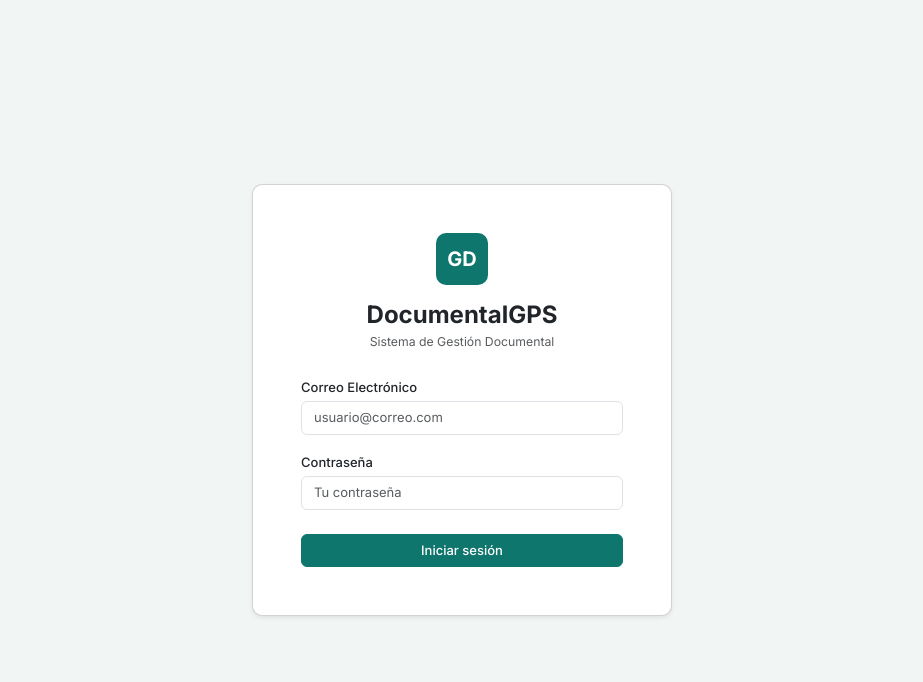
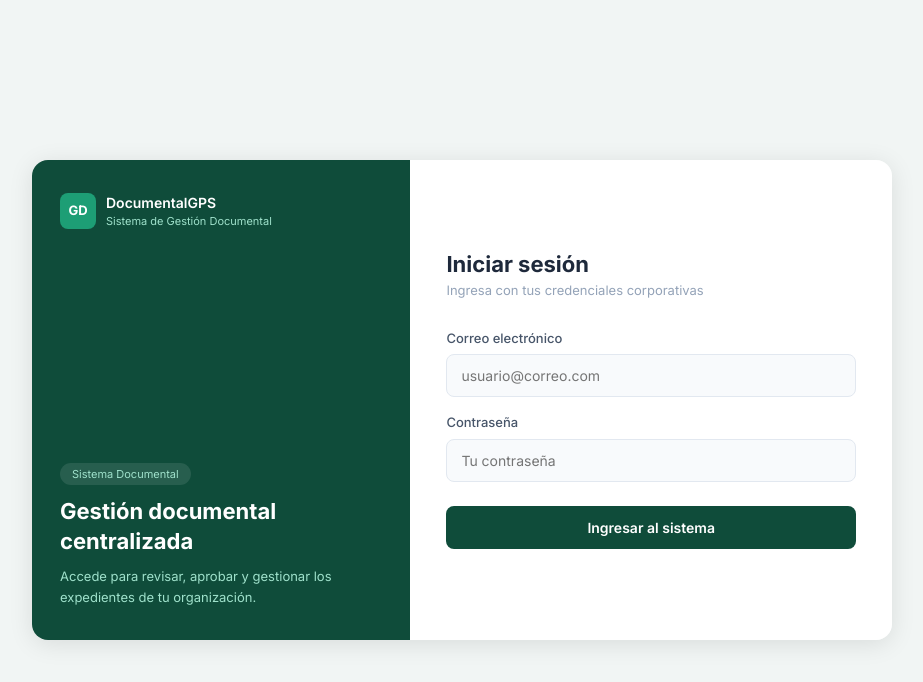
Before and after one commit to mmatus0/documentalGPS, a React (Create React App) app in the folder frontend/: page / in a window 1280 px wide. Shown: the top 682 px of the page, without its empty margins (178-1101 px from the left). Built offline with nearby package versions, Linux system fonts and the light colour scheme; no server answers.

Commit message:
Incorporación de nuevo Login

```diff
--- a/frontend/src/components/Login.js
+++ b/frontend/src/components/Login.js
@@ -5,6 +5,7 @@ const Login = ({ onLogin }) => {
     const [formData, setFormData] = useState({ correo: '', contrasenia: '' });
     const [error, setError] = useState('');
     const [cargando, setCargando] = useState(false);
+    const [mostrarPass, setMostrarPass] = useState(false);
 
     const handleChange = (e) => {
         setFormData({ ...formData, [e.target.name]: e.target.value });
@@ -24,7 +25,7 @@ const Login = ({ onLogin }) => {
             localStorage.setItem('token', token);
             localStorage.setItem('usuario', JSON.stringify(usuario));
             onLogin(usuario);
-        } catch (error) {
+        } catch {
             setError('Correo o contraseña incorrectos');
         } finally {
             setCargando(false);
@@ -32,55 +33,178 @@ const Login = ({ onLogin }) => {
     };
 
     return (
-        <div className="login-wrapper">
-            <div className="card shadow-sm" style={{ width: '100%', maxWidth: 420 }}>
-                <div className="card-body p-5">
-
-                    {/* Brand */}
-                    <div className="text-center mb-4">
-                        <div className="login-brand-mark">GD</div>
-                        <h1 className="h4 fw-bold mb-1">DocumentalGPS</h1>
-                        <p className="text-muted small">Sistema de Gestión Documental</p>
+        <div style={{
+            minHeight: '100vh',
+            background: '#f1f5f4',
+            display: 'flex',
+            alignItems: 'center',
+            justifyContent: 'center',
+            padding: '20px',
+            fontFamily: "'Inter', system-ui, sans-serif",
+        }}>
+            <div style={{
+                display: 'flex',
+                width: '100%',
+                maxWidth: 860,
+                borderRadius: 16,
+                overflow: 'hidden',
+                boxShadow: '0 4px 24px rgba(0,0,0,0.10)',
+                minHeight: 480,
+            }}>
+                {/* Panel izquierdo */}
+                <div style={{
+                    width: '44%',
+                    background: '#0f4c3a',
+                    display: 'flex',
+                    flexDirection: 'column',
+                    justifyContent: 'space-between',
+                    padding: '32px 28px',
+                    position: 'relative',
+                }}>
+                    {/* Logo */}
+                    <div style={{ display: 'flex', alignItems: 'center', gap: 10 }}>
+                        <div style={{
+                            width: 36, height: 36, borderRadius: 8,
+                            background: '#1d9e75',
+                            display: 'flex', alignItems: 'center', justifyContent: 'center',
+                            fontSize: 13, fontWeight: 700, color: 'white',
+                        }}>GD</div>
+                        <div>
+                            <div style={{ color: 'white', fontWeight: 600, fontSize: 14 }}>DocumentalGPS</div>
+                            <div style={{ color: '#9fe1cb', fontSize: 11 }}>Sistema de Gestión Documental</div>
+                        </div>
                     </div>
 
-                    {/* Error */}
+                    {/* Texto inferior */}
+                    <div>
+                        <span style={{
+                            display: 'inline-block',
+                            background: 'rgba(255,255,255,0.10)',
+                            color: '#9fe1cb',
+                            fontSize: 11, padding: '3px 12px',
+                            borderRadius: 20, marginBottom: 12,
+                        }}>
+                            Sistema Documental
+                        </span>
+                        <h2 style={{
+                            color: 'white', fontSize: 22,
+                            fontWeight: 700, lineHeight: 1.35,
+                            margin: '0 0 10px',
+                        }}>
+                            Gestión documental centralizada
+                        </h2>
+                        <p style={{ color: '#9fe1cb', fontSize: 13, lineHeight: 1.6, margin: 0 }}>
+                            Accede para revisar, aprobar y gestionar los expedientes de tu organización.
+                        </p>
+                    </div>
+                </div>
+
+                {/* Panel derecho */}
+                <div style={{
+                    flex: 1,
+                    background: 'white',
+                    display: 'flex',
+                    flexDirection: 'column',
+                    justifyContent: 'center',
+                    padding: '40px 36px',
+                }}>
+                    <h3 style={{ fontSize: 22, fontWeight: 700, color: '#1e293b', margin: '0 0 4px' }}>
+                        Iniciar sesión
+                    </h3>
+                    <p style={{ fontSize: 13, color: '#94a3b8', margin: '0 0 28px' }}>
+                        Ingresa con tus credenciales corporativas
+                    </p>
+
                     {error && (
-                        <div className="alert alert-danger py-2 small" role="alert">
+                        <div style={{
+                            background: '#fef2f2', border: '1px solid #fecaca',
+                            color: '#b91c1c', borderRadius: 8,
+                            padding: '10px 14px', fontSize: 13, marginBottom: 18,
+                        }}>
                             {error}
                         </div>
                     )}
 
-                    {/* Formulario */}
                     <form onSubmit={handleSubmit}>
-                        <div className="mb-3">
-                            <label className="form-label small fw-medium">Correo Electrónico</label>
+                        <div style={{ marginBottom: 16 }}>
+                            <label style={{
+                                display: 'block', fontSize: 13,
+                                fontWeight: 500, color: '#475569', marginBottom: 6,
+                            }}>
+                                Correo electrónico
+                            </label>
                             <input
                                 type="email"
                                 name="correo"
-                                className="form-control"
-                                placeholder="usuario@correo.com"
                                 value={formData.correo}
                                 onChange={handleChange}
+                                placeholder="usuario@correo.com"
                                 autoComplete="email"
+                                style={{
+                                    width: '100%', padding: '10px 14px',
+                                    borderRadius: 8, border: '1px solid #e2e8f0',
+                                    fontSize: 14, color: '#1e293b',
+                                    background: '#f8fafc',
+                                    outline: 'none', boxSizing: 'border-box',
+                                }}
                             />
                         </div>
-                        <div className="mb-4">
-                            <label className="form-label small fw-medium">Contraseña</label>
+
+                        <div style={{ marginBottom: 24 }}>
+                            <label style={{
+                                display: 'block', fontSize: 13,
+                                fontWeight: 500, color: '#475569', marginBottom: 6,
+                            }}>
+                                Contraseña
+                            </label>
+                            <div style={{ position: 'relative' }}>
                                 <input
-                                type="password"
+                                    type={mostrarPass ? 'text' : 'password'}
                                     name="contrasenia"
-                                className="form-control"
-                                placeholder="Tu contraseña"
                                     value={formData.contrasenia}
                                     onChange={handleChange}
+                                    placeholder="Tu contraseña"
                                     autoComplete="current-password"
+                                    style={{
+                                        width: '100%', padding: '10px 42px 10px 14px',
+                                        borderRadius: 8, border: '1px solid #e2e8f0',
+                                        fontSize: 14, color: '#1e293b',
+                                        background: '#f8fafc',
+                                        outline: 'none', boxSizing: 'border-box',
+                                    }}
                                 />
+                                <button
+                                    type="button"
+                                    onClick={() => setMostrarPass(!mostrarPass)}
+                                    style={{
+                                        position: 'absolute', right: 12, top: '50%',
+                                        transform: 'translateY(-50%)',
+                                        background: 'none', border: 'none',
+                                        cursor: 'pointer', padding: 0, lineHeight: 1,
+                                        color: '#94a3b8',
+                                    }}
+                                >
+                                    <i className={`bi ${mostrarPass ? 'bi-eye-slash' : 'bi-eye'}`}
+                                       style={{ fontSize: 16 }} />
+                                </button>
                             </div>
-                        <button type="submit" className="btn btn-primary w-100" disabled={cargando}>
-                            {cargando ? 'Iniciando sesión...' : 'Iniciar sesión'}
+                        </div>
+
+                        <button
+                            type="submit"
+                            disabled={cargando}
+                            style={{
+                                width: '100%', padding: '11px',
+                                borderRadius: 8, border: 'none',
+                                background: cargando ? '#6b7280' : '#0f4c3a',
+                                color: 'white', fontSize: 14,
+                                fontWeight: 600, cursor: cargando ? 'not-allowed' : 'pointer',
+                                transition: 'background 0.2s',
+                            }}
+                        >
+                            {cargando ? 'Iniciando sesión...' : 'Ingresar al sistema'}
                         </button>
                     </form>
-
                 </div>
             </div>
         </div>
```
Lines whose indentation alone changed are shown as unchanged.
